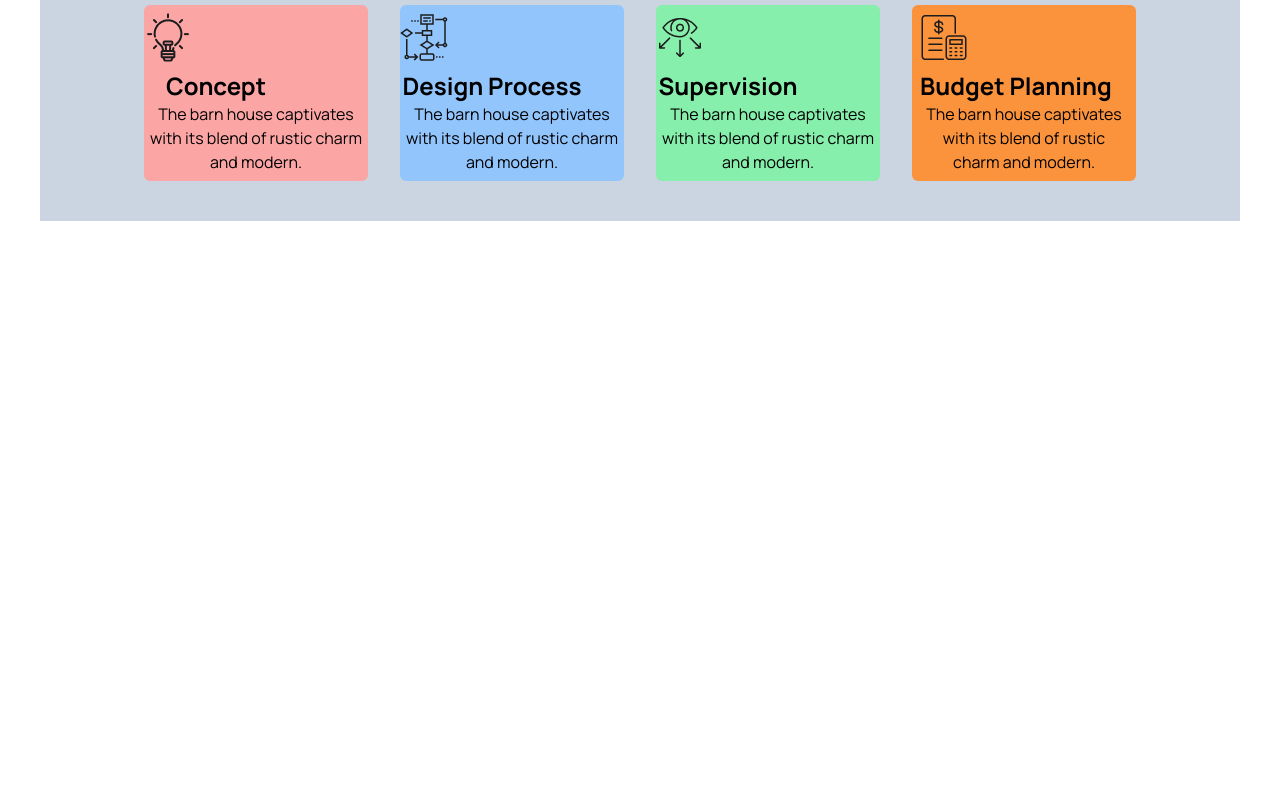
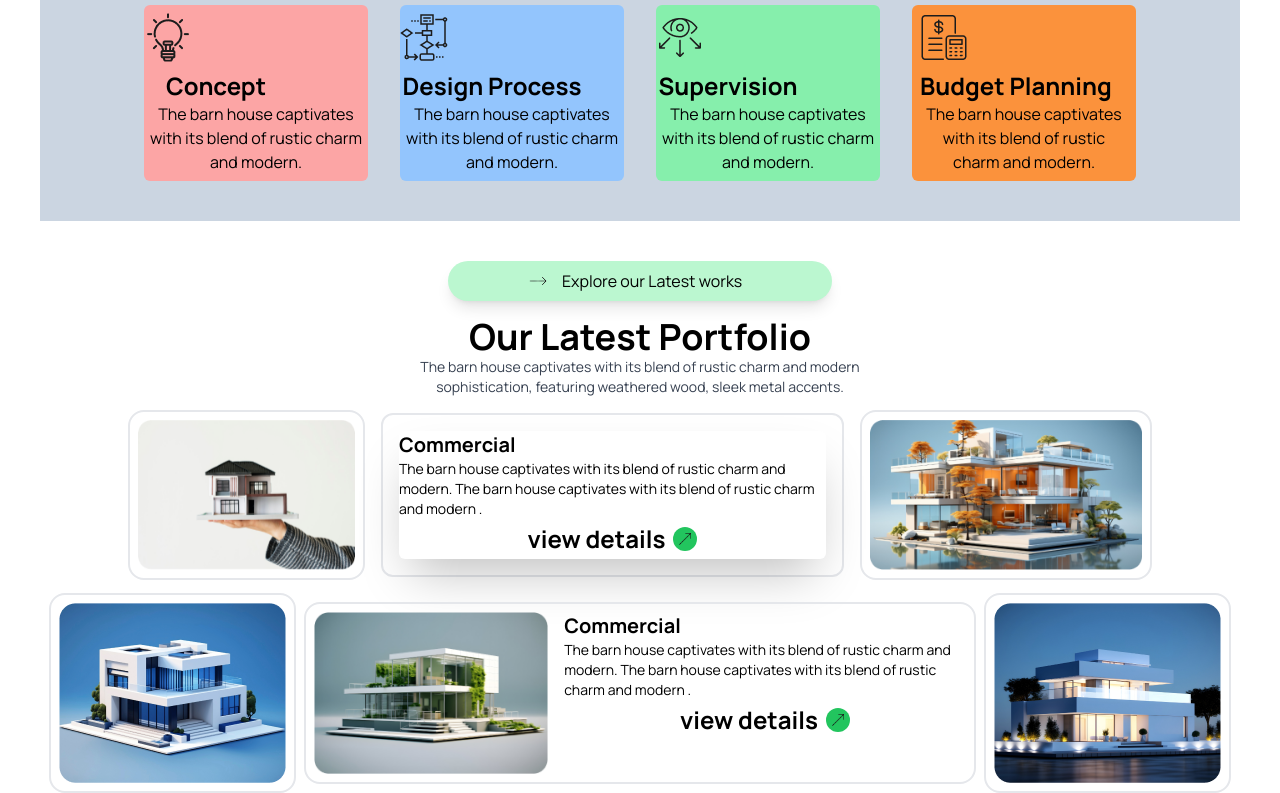
Before and after one commit to dilruba-sarker/A3-B10, a plain HTML site: page index.html in a window 1280 px wide. Shown: the part 1647-2440 px from the top of the page. Before the commit the page ends 1908 px from the top, so only its background shows below. Drawn offline with nearby package versions, Linux system fonts and the light colour scheme.

Commit message:
3rd commit done

```diff
--- a/index.html
+++ b/index.html
@@ -142,7 +142,65 @@
       </div>
     </div>
 </div>
+<!-- lettest works -->
+ <div>
+  <div class="flex items-center justify-center shadow-lg rounded-full py-2 mx-auto bg-green-200 max-w-sm mb-4 ">
+  <img class="rotate-45 w-4 ml-2" src="./icons8-arrow-50.png" alt="">
+  <h1 class="px-4 ">Explore our Latest works</h1>
+</div>
 
+
+<div>
+  <div class="text-center max-w-5xl mx-auto">
+  <h1 class="text-4xl font-bold">Our Latest Portfolio</h1>
+  <p class="max-w-lg mx-auto text-sm text-gray-700">The barn house captivates with its blend of rustic charm and modern sophistication, featuring weathered wood, sleek metal accents.</p></div>
+</div>
+<!--  -->
+<div>
+  <div class=" flex flex-col lg:flex-row max-w-5xl mx-auto justify-center items-center">
+    <div class=" border-2 p-2 rounded-2xl">
+      <img src="./assets/img1.png" alt=""></div>
+   <div class="p-4 m-4 rounded-xl border-2 ">
+    <div class="    max-w-lg rounded-md shadow-2xl mt justify-center  items-center gap-6 bg-white">
+
+
+      <h1 class="text-xl font-bold">Commercial</h1>
+      <p class="text-sm">The barn house captivates with its blend of rustic charm and modern. The barn house captivates with its blend of rustic charm and modern .</p>
+      <!--  -->
+      <div class="flex  justify-center items-center gap-2">
+       <h1 class="text-2xl font-bold"> view details</h1>
+
+        <div class= "bg-green-500 w-6 h-6 mt-2 mb-2 rounded-2xl p-1"><img class="" src="./icons8-arrow-50.png" alt=""></div>
+        </div>
+
+
+      <!--  -->
+
+</div>
+   </div>
+  <div class=" border-2 p-2 rounded-2xl"><img src="./assets/img2.png" alt=""></div>
+</div>
+
+<!-- pic -->
+ <div class="flex flex-col lg:flex-row justify-center items-center gap-2 ">
+  <div class="   border-2 p-2 rounded-2xl"><img class="" src="./assets/img3.png" alt=""></div>
+<div class=" max-w-2xl flex p-2 justify-center gap-4 border-2 rounded-2xl">
+<div><img src="./assets/img4.png" alt=""></div>
+<div>
+  <h1 class="text-xl font-bold">Commercial</h1>
+      <p class="text-sm max-w-md">The barn house captivates with its blend of rustic charm and modern. The barn house captivates with its blend of rustic charm and modern .</p>
+      <div class="flex  justify-center items-center gap-2">
+        <h1 class="text-2xl font-bold"> view details</h1>
+
+         <div class= "bg-green-500 w-6 h-6 mt-2 mb-2 rounded-2xl p-1"><img class="" src="./icons8-arrow-50.png" alt=""></div>
+         </div>
+</div>
+
+</div>
+<div class="max-w-xl border-2 p-2 rounded-2xl"><img src="./assets/img5.png" alt=""></div>
+ </div>
+ <!-- pic end -->
+</div>
  </main>
  <footer></footer>
 
```
